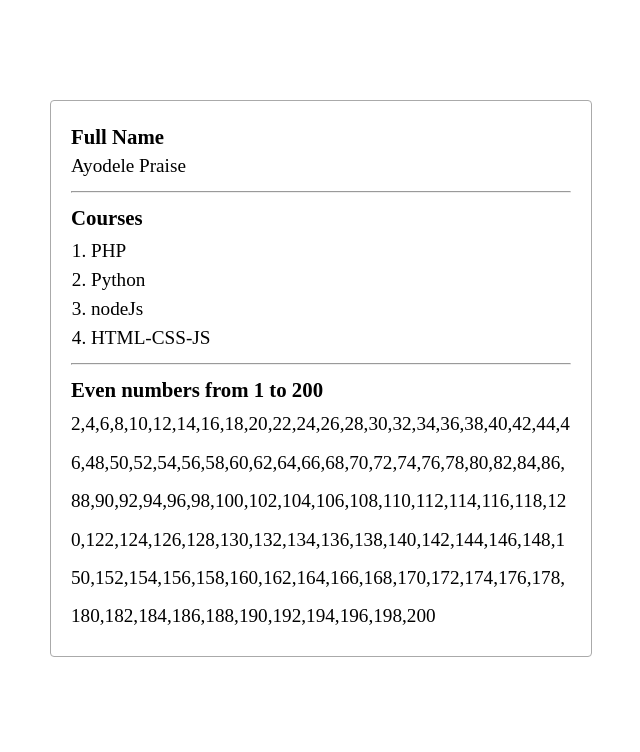
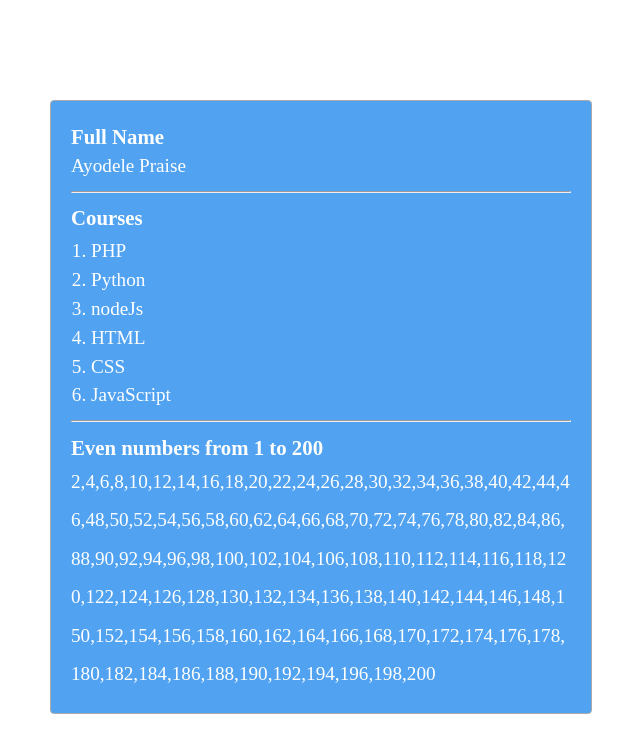
Before and after one commit to praizerema/startng-tasks, a plain HTML site: page javascripttask1/task1.html in a window 1280 px wide. Shown: the whole page, without its empty margins (319-959 px from the left). Drawn offline with Linux system fonts and the light colour scheme.

Commit message:
view code

```diff
--- a/javascripttask1/function.js
+++ b/javascripttask1/function.js
@@ -1,6 +1,6 @@
 let name= "Ayodele Praise";
 document.getElementById("name").innerHTML = name;
-let courses= ["PHP", "Python", "nodeJs", "HTML-CSS-JS"],
+let courses= ["PHP", "Python", "nodeJs", "HTML", "CSS", "JavaScript"],
 
 ol = document.createElement('ol');
 
--- a/javascripttask1/task1.html
+++ b/javascripttask1/task1.html
@@ -21,13 +21,14 @@
    .divwrap{
     width: 500px;
     margin: auto;
-    background-color: ;
+  color:#fff;
     padding: 20px !important;
      border: 1px solid rgb(170, 170, 170);
     border-radius: 4px;
     margin-top: 100px;
     font-size: 1.2rem;
-    line-height: 1.5
+    line-height: 1.5;
+    background-color: #51A2F1;
    }
    ol{
        padding: 0 !important;
```
Also changed, not shown: 1 other file.
